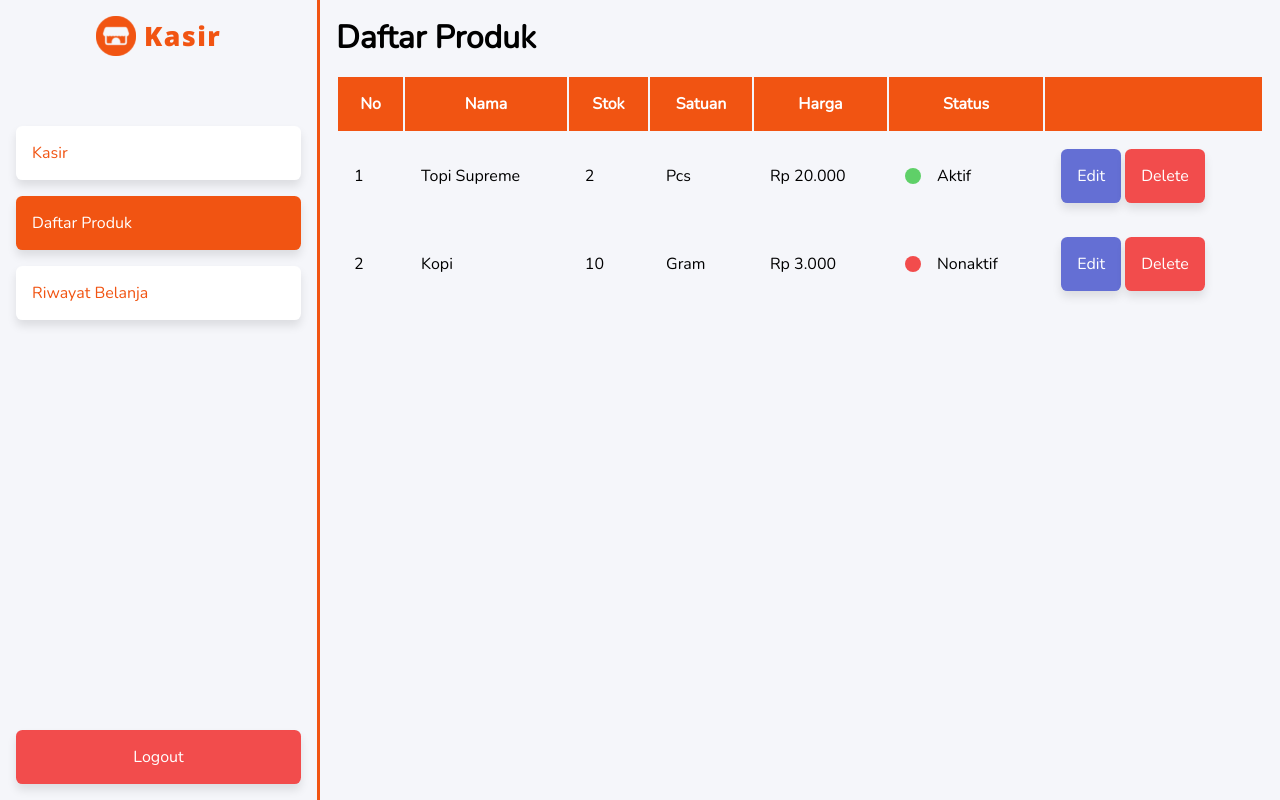
After one commit to jekigates/kasir, a PHP site: page /produk.html in a window 1280 px wide. The commit adds this page. Run offline with PHP 8.4, Linux system fonts and the light colour scheme.

Commit message:
create page product

```diff
--- a/assets/css/main.css
+++ b/assets/css/main.css
@@ -2,7 +2,11 @@
 
 :root {
   --primary: #f15412;
+  --success: #5fd068;
+  --danger: #f24c4c;
+  --info: #646fd4;
   --background: #f5f6fa;
+  --white: #fff;
 }
 
 * {
@@ -37,6 +41,12 @@ input {
   color: white;
 }
 
+.btn-outline-primary {
+  background-color: var(--white);
+  color: var(--primary);
+  border-color: var(--primary);
+}
+
 .btn-block {
   width: 100%;
 }
@@ -44,3 +54,46 @@ input {
 input:-webkit-autofill {
   -webkit-background-clip: text;
 }
+
+a {
+  text-decoration: none;
+  display: inline-block;
+}
+
+.btn-danger {
+  background-color: var(--danger);
+  color: var(--white);
+}
+
+.bg-danger {
+  background-color: var(--danger);
+}
+
+table {
+  width: 100%;
+}
+
+th {
+  background-color: var(--primary);
+  color: var(--white);
+}
+
+th,
+td {
+  padding: 1rem;
+}
+
+.status-lingkaran {
+  width: 1rem;
+  height: 1rem;
+  border-radius: 100%;
+}
+
+.bg-success {
+  background-color: var(--success);
+}
+
+.btn-info {
+  background-color: var(--info);
+  color: var(--white);
+}
--- /dev/null
+++ b/crud.php
@@ -0,0 +1,6 @@
+<?php
+
+session_start();
+require "koneksi.php";
+
+$cmd = $_GET["cmd"];
--- /dev/null
+++ b/koneksi.php
@@ -0,0 +1,3 @@
+<?php
+
+$conn = mysqli_connect("localhost", "root", "", "kasir");
--- /dev/null
+++ b/produk.html
@@ -0,0 +1,113 @@
+<!DOCTYPE html>
+<html lang="en">
+  <head>
+    <meta charset="UTF-8" />
+    <meta http-equiv="X-UA-Compatible" content="IE=edge" />
+    <meta name="viewport" content="width=device-width, initial-scale=1.0" />
+    <title>Daftar Produk</title>
+
+    <!-- Favicons -->
+    <link rel="apple-touch-icon" sizes="180x180" href="./assets/img/favicons/apple-touch-icon.png" />
+    <link rel="icon" type="image/png" sizes="32x32" href="./assets/img/favicons/favicon-32x32.png" />
+    <link rel="icon" type="image/png" sizes="16x16" href="./assets/img/favicons/favicon-16x16.png" />
+    <link rel="manifest" href="./assets/img/favicons/site.webmanifest" />
+
+    <!-- Stylesheets -->
+    <link rel="stylesheet" href="./assets/css/main.css" />
+  </head>
+  <style>
+    .page-produk {
+      width: 100vw;
+      height: 100vh;
+      display: flex;
+      flex-direction: row;
+      background-color: var(--background);
+    }
+
+    .left-sidebar {
+      width: 20rem;
+      height: 100%;
+      padding: 1rem;
+      display: flex;
+      flex-direction: column;
+      border-right: 0.2rem solid var(--primary);
+    }
+
+    .main {
+      width: calc(100% - 20rem);
+      height: 100%;
+      padding: 1rem;
+    }
+  </style>
+  <body>
+    <div class="page-produk">
+      <div class="left-sidebar">
+        <a href="index.php" style="width: 100%; margin-bottom: 4rem; text-align: center">
+          <img src="./assets/img/logo.png" alt="" width="125" height="40" />
+        </a>
+
+        <div>
+          <a href="kasir.html" class="btn btn-outline-primary btn-block" style="margin-bottom: 1rem">Kasir</a>
+          <a href="produk.html" class="btn btn-primary btn-block" style="margin-bottom: 1rem">Daftar Produk</a>
+          <a href="belanja.html" class="btn btn-outline-primary btn-block">Riwayat Belanja</a>
+        </div>
+
+        <button type="button" class="btn btn-danger btn-block" onclick="logout()" style="margin-top: auto">Logout</button>
+      </div>
+      <div class="main">
+        <h1 style="margin-bottom: 1rem">Daftar Produk</h1>
+
+        <table>
+          <thead>
+            <tr>
+              <th>No</th>
+              <th>Nama</th>
+              <th>Stok</th>
+              <th>Satuan</th>
+              <th>Harga</th>
+              <th>Status</th>
+              <th></th>
+            </tr>
+          </thead>
+
+          <tbody>
+            <tr>
+              <td>1</td>
+              <td>Topi Supreme</td>
+              <td>2</td>
+              <td>Pcs</td>
+              <td>Rp 20.000</td>
+              <td>
+                <div style="display: flex; align-items: center">
+                  <div class="status-lingkaran bg-success" style="margin-right: 1rem"></div>
+                  Aktif
+                </div>
+              </td>
+              <td>
+                <button class="btn btn-info">Edit</button>
+                <button class="btn btn-danger">Delete</button>
+              </td>
+            </tr>
+            <tr>
+              <td>2</td>
+              <td>Kopi</td>
+              <td>10</td>
+              <td>Gram</td>
+              <td>Rp 3.000</td>
+              <td>
+                <div style="display: flex; align-items: center">
+                  <div class="status-lingkaran bg-danger" style="margin-right: 1rem"></div>
+                  Nonaktif
+                </div>
+              </td>
+              <td>
+                <button class="btn btn-info">Edit</button>
+                <button class="btn btn-danger">Delete</button>
+              </td>
+            </tr>
+          </tbody>
+        </table>
+      </div>
+    </div>
+  </body>
+</html>
```
Also changed, not shown: index.html (renamed from index.php, +20 -5 lines), kasir.html (added, +62 -0 lines).
